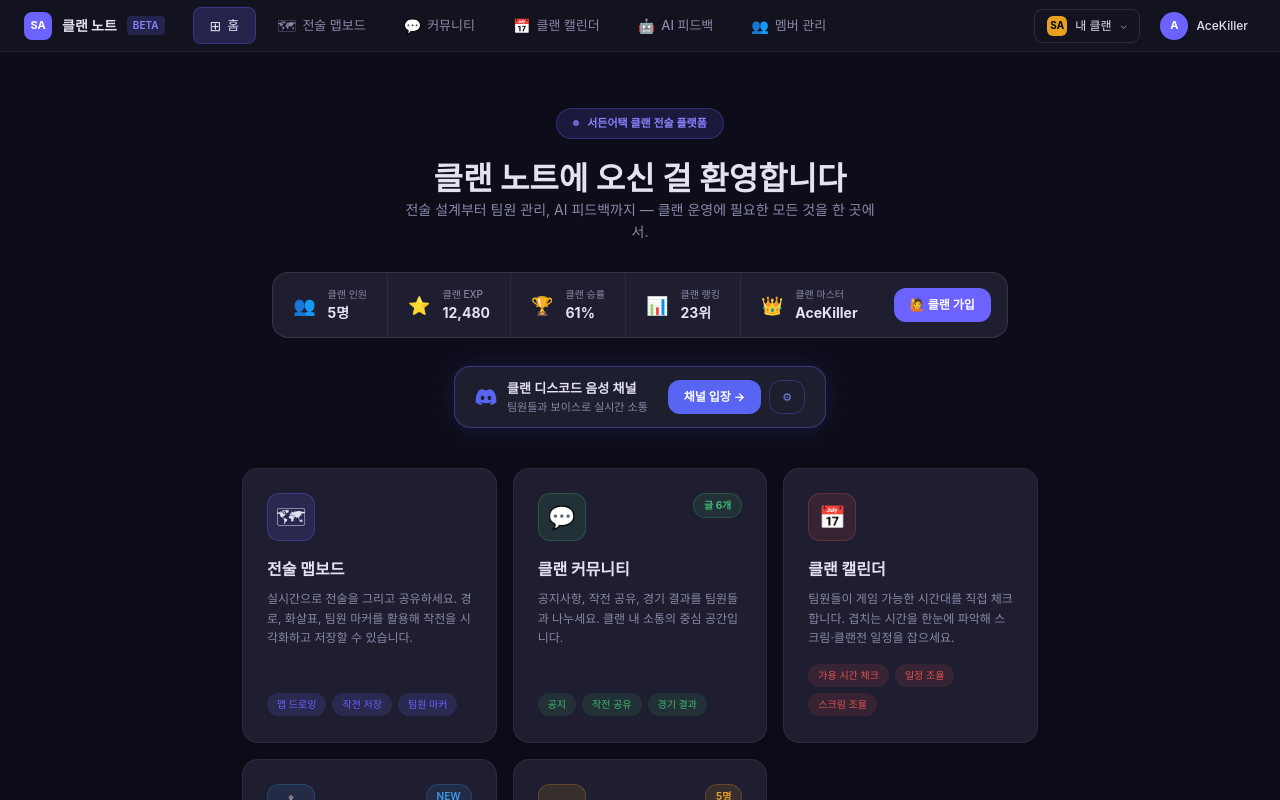
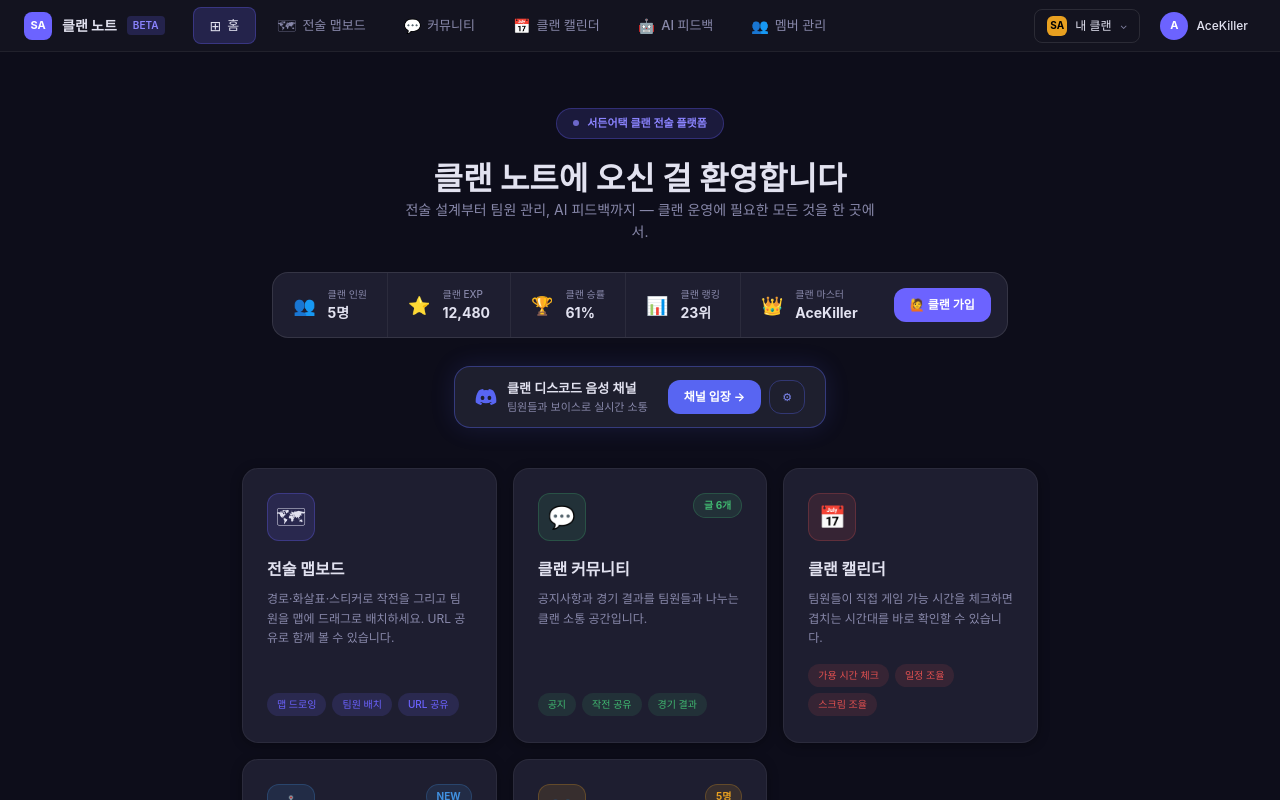
Before and after one commit to kkjash-blip/clan-note, a Next.js app: page / in a window 1280 px wide. Built offline with nearby package versions, Linux system fonts and the light colour scheme.

Commit message:
update gate menu descriptions

```diff
--- a/app/(app)/page.tsx
+++ b/app/(app)/page.tsx
@@ -7,18 +7,18 @@ const MENUS = [
     href: '/board',
     icon: '🗺',
     title: '전술 맵보드',
-    desc: '실시간으로 전술을 그리고 공유하세요. 경로, 화살표, 팀원 마커를 활용해 작전을 시각화하고 저장할 수 있습니다.',
+    desc: '경로·화살표·스티커로 작전을 그리고 팀원을 맵에 드래그로 배치하세요. URL 공유로 함께 볼 수 있습니다.',
     badge: null,
     accent: '#6c63ff',
     glow: 'rgba(108,99,255,0.15)',
     border: 'rgba(108,99,255,0.3)',
-    tags: ['맵 드로잉', '작전 저장', '팀원 마커'],
+    tags: ['맵 드로잉', '팀원 배치', 'URL 공유'],
   },
   {
     href: '/community',
     icon: '💬',
     title: '클랜 커뮤니티',
-    desc: '공지사항, 작전 공유, 경기 결과를 팀원들과 나누세요. 클랜 내 소통의 중심 공간입니다.',
+    desc: '공지사항과 경기 결과를 팀원들과 나누는 클랜 소통 공간입니다.',
     badge: '글 6개',
     accent: '#40b870',
     glow: 'rgba(64,184,112,0.12)',
@@ -29,7 +29,7 @@ const MENUS = [
     href: '/calendar',
     icon: '📅',
     title: '클랜 캘린더',
-    desc: '팀원들이 게임 가능한 시간대를 직접 체크합니다. 겹치는 시간을 한눈에 파악해 스크림·클랜전 일정을 잡으세요.',
+    desc: '팀원들이 직접 게임 가능 시간을 체크하면 겹치는 시간대를 바로 확인할 수 있습니다.',
     badge: null,
     accent: '#e05050',
     glow: 'rgba(224,80,80,0.12)',
@@ -40,7 +40,7 @@ const MENUS = [
     href: '/ai',
     icon: '🤖',
     title: 'AI 전술 피드백',
-    desc: '경기 상황을 텍스트로 입력하면 AI가 포지셔닝, 타이밍, 팀 협력도를 분석해 개선점을 제시합니다.',
+    desc: '2D 리플레이 파일을 업로드하거나 경기 상황을 입력하면 AI가 전술 개선점을 분석해드립니다.',
     badge: 'NEW',
     accent: '#4090e0',
     glow: 'rgba(64,144,224,0.12)',
@@ -51,7 +51,7 @@ const MENUS = [
     href: '/members',
     icon: '👥',
     title: '멤버 관리',
-    desc: '클랜원의 역할을 설정하고 활동 현황을 확인하세요. 초대 링크로 새 멤버를 영입할 수 있습니다.',
+    desc: '클랜원 역할을 설정하고 활동 현황을 관리하세요. 초대 링크로 새 멤버를 영입할 수 있습니다.',
     badge: '5명',
     accent: '#e8a020',
     glow: 'rgba(232,160,32,0.12)',
```
